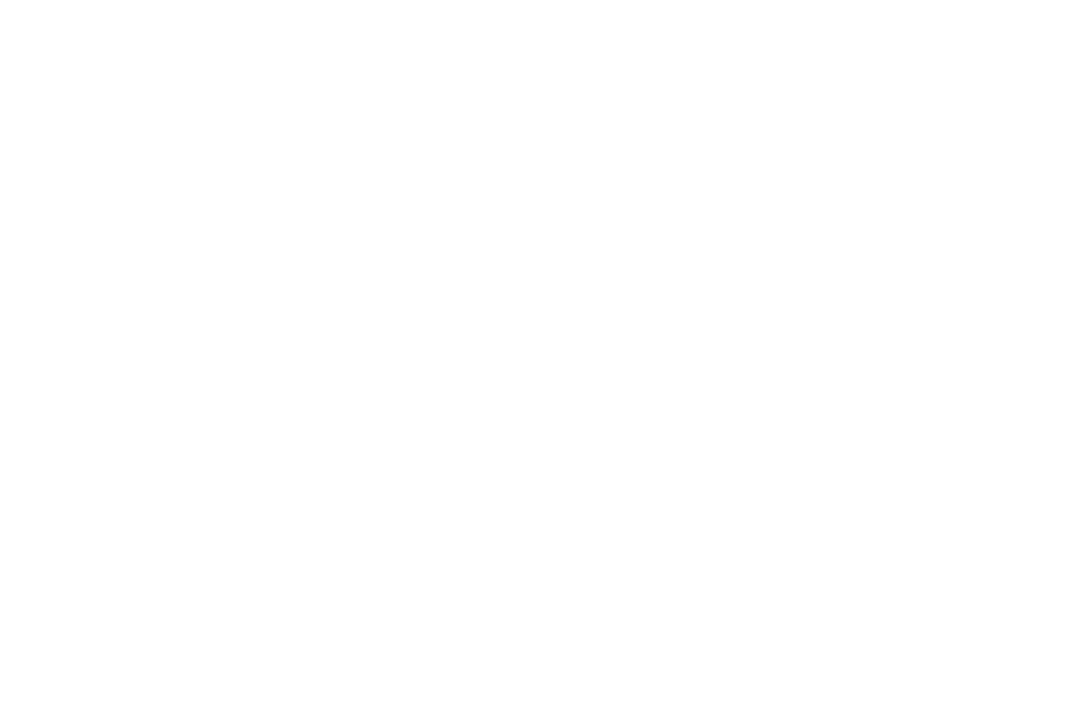
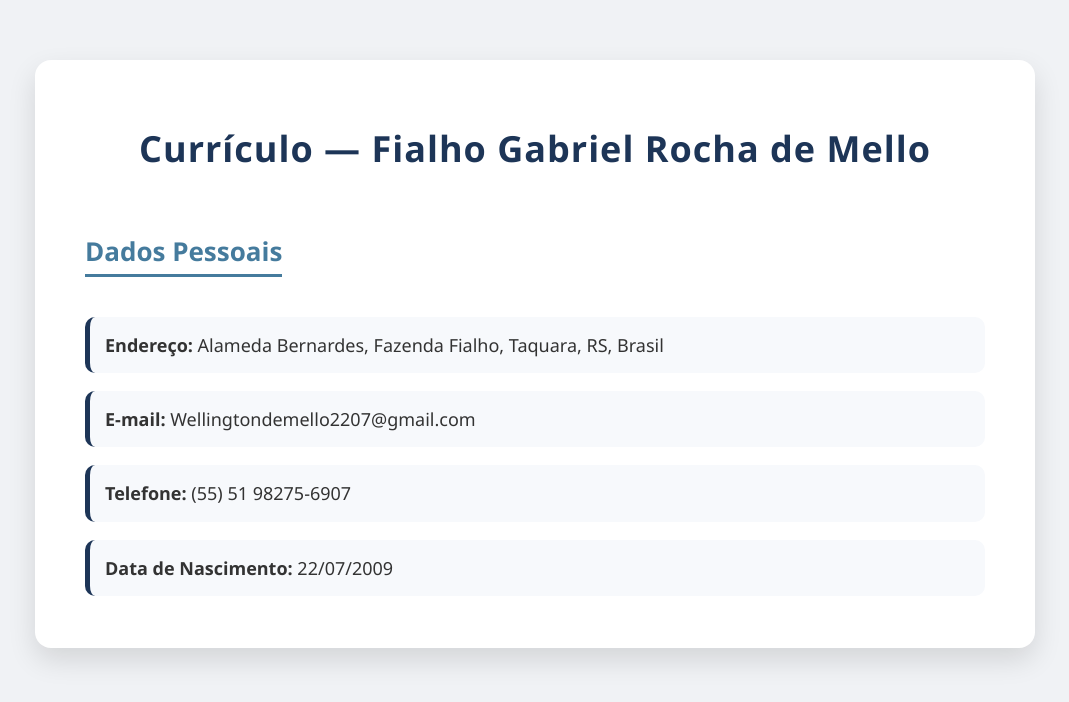
Before and after one commit to WellingtonDeMello/curriculum, a plain HTML site: page index.html in a window 1280 px wide. Shown: the whole page, without its empty margins (105-1174 px from the left). Drawn offline with Linux system fonts and the light colour scheme.

Commit message:
modificando com css

```diff
--- a/index.html
+++ b/index.html
@@ -1,11 +1,92 @@
 <!DOCTYPE html>
 <html lang="pt-br">
 <head>
-    <meta charset="UTF-8">
-    <meta name="viewport" content="width=device-width, initial-scale=1.0">
-    <title>Fialho de Mello</title>
+    <meta charset="UTF-8" />
+    <meta name="viewport" content="width=device-width, initial-scale=1.0" />
+    <title>Currículo - Fialho de Mello</title>
+    <style>
+        :root {
+            --bg: #f0f2f5;
+            --card-bg: #ffffff;
+            --primary: #1d3557;
+            --secondary: #457b9d;
+            --accent: #1d3557;
+            --text: #333;
+            --radius: 16px;
+        }
+
+        body {
+            font-family: "Segoe UI", Arial, sans-serif;
+            margin: 0;
+            padding: 0;
+            background: var(--bg);
+            color: var(--text);
+        }
+
+        .container {
+            max-width: 900px;
+            margin: 60px auto;
+            background: var(--card-bg);
+            padding: 40px 50px;
+            border-radius: var(--radius);
+            box-shadow: 0 12px 28px rgba(0, 0, 0, 0.12);
+            animation: fade 0.6s ease;
+        }
+
+        @keyframes fade {
+            from { opacity: 0; transform: translateY(20px); }
+            to { opacity: 1; transform: translateY(0); }
+        }
+
+        h1 {
+            text-align: center;
+            color: var(--primary);
+            font-size: 36px;
+            margin-bottom: 25px;
+            letter-spacing: 1px;
+        }
+
+        h2 {
+            margin-top: 35px;
+            color: var(--secondary);
+            font-size: 26px;
+            border-bottom: 3px solid var(--secondary);
+            display: inline-block;
+            padding-bottom: 5px;
+        }
+
+        .info {
+            margin-top: 15px;
+            font-size: 18px;
+            line-height: 1.8;
+        }
+
+        .info p {
+            background: #f7f9fc;
+            padding: 12px 15px;
+            border-radius: 10px;
+            border-left: 5px solid var(--accent);
+            margin-bottom: 12px;
+            transition: 0.2s;
+        }
+
+        .info p:hover {
+            background: #eef3f9;
+            transform: translateX(4px);
+        }
+    </style>
 </head>
 <body>
+    <div class="container">
+        <h1>Currículo — Fialho Gabriel Rocha de Mello</h1>
 
+        <h2>Dados Pessoais</h2>
+        <div class="info">
+            <p><strong>Endereço:</strong> Alameda Bernardes, Fazenda Fialho, Taquara, RS, Brasil</p>
+            <p><strong>E-mail:</strong> Wellingtondemello2207@gmail.com</p>
+            <p><strong>Telefone:</strong> (55) 51 98275-6907</p>
+            <p><strong>Data de Nascimento:</strong> 22/07/2009</p>
+        </div>
+    </div>
 </body>
 </html>
```
